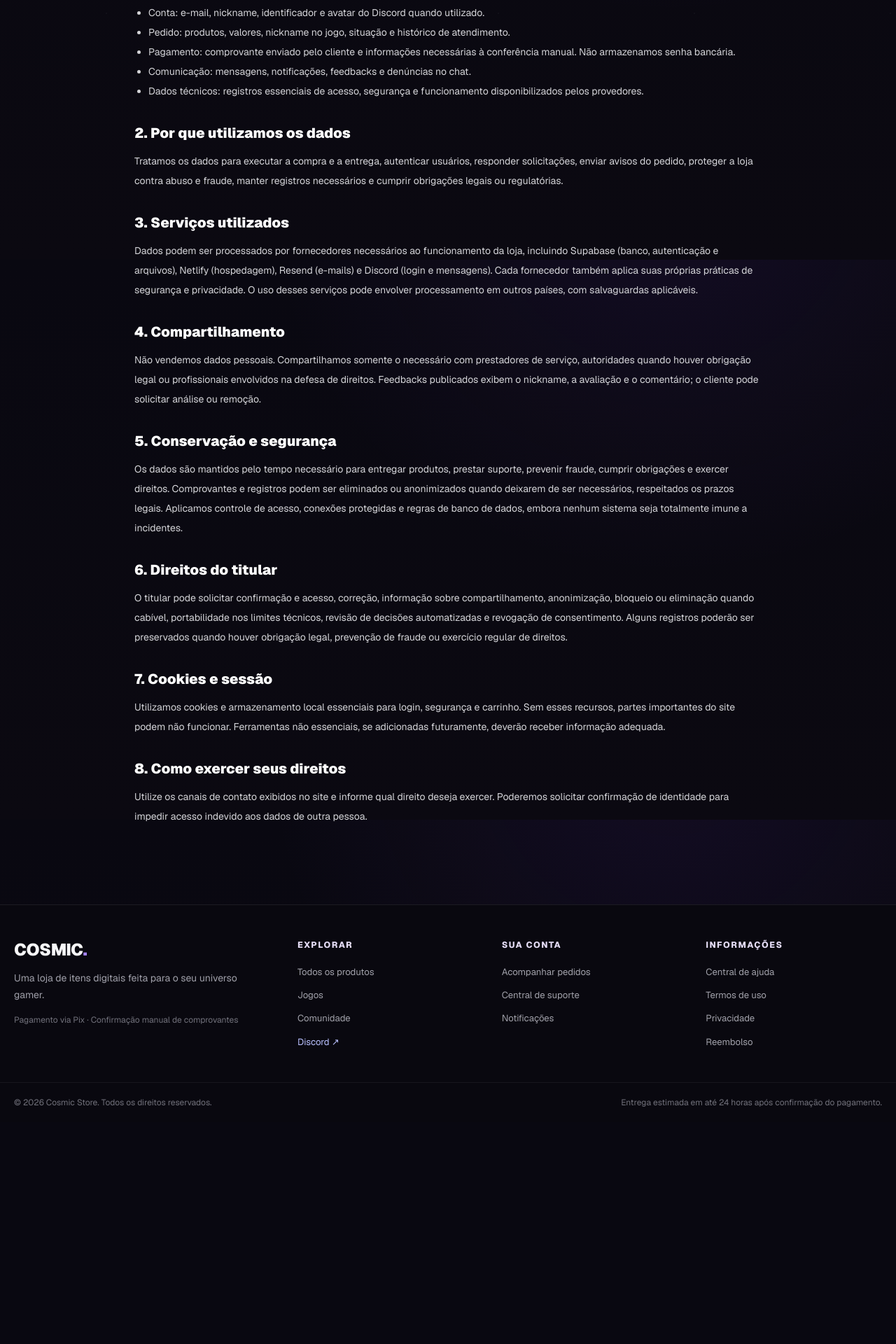
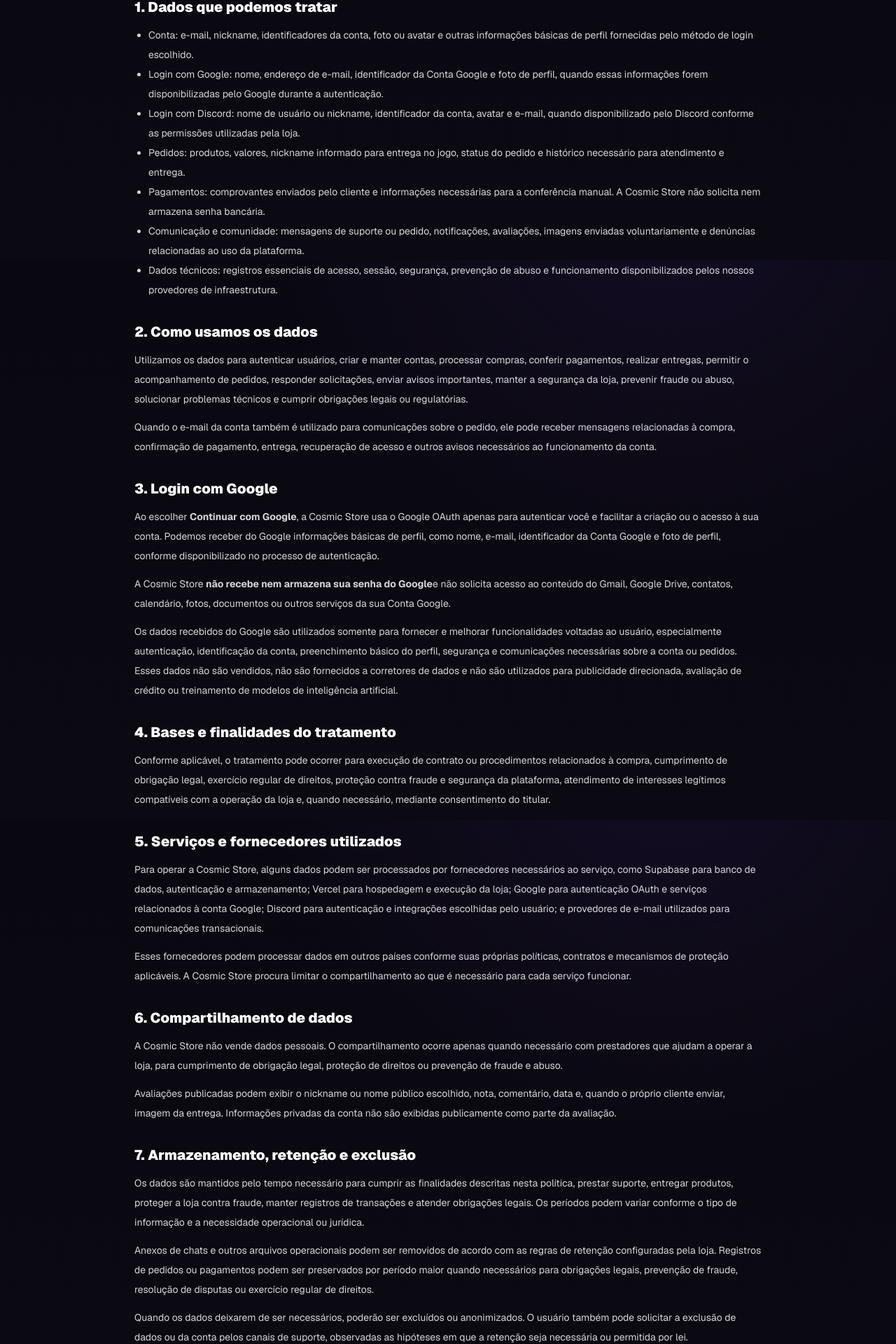
Before and after one commit to joaolucascorrea8-cell/cosmic-store-Atualizado, a Next.js app: page /privacidade in a window 1280 px wide. Shown: the part 429-2349 px from the top of the page at 70% size. Before the commit the page ends 2032 px from the top, so only its background shows below. Built offline with nearby package versions, Linux system fonts and the light colour scheme; no server answers.

Commit message:
Atualiza politica de privacidade para Google OAuth

```diff
--- a/app/privacidade/page.tsx
+++ b/app/privacidade/page.tsx
@@ -1,12 +1,235 @@
 import LegalPage from "@/app/components/LegalPage";
 
-export default function PrivacyPage(){return <LegalPage eyebrow="Seus dados" title="Política de Privacidade" intro="A Cosmic Store utiliza apenas os dados necessários para manter contas, processar pedidos, prestar suporte, prevenir fraudes e cumprir obrigações legais. Esta política segue os princípios de finalidade, necessidade, transparência e segurança da LGPD.">
-  <section><h2>1. Dados que tratamos</h2><ul><li>Conta: e-mail, nickname, identificador e avatar do Discord quando utilizado.</li><li>Pedido: produtos, valores, nickname no jogo, situação e histórico de atendimento.</li><li>Pagamento: comprovante enviado pelo cliente e informações necessárias à conferência manual. Não armazenamos senha bancária.</li><li>Comunicação: mensagens, notificações, feedbacks e denúncias no chat.</li><li>Dados técnicos: registros essenciais de acesso, segurança e funcionamento disponibilizados pelos provedores.</li></ul></section>
-  <section><h2>2. Por que utilizamos os dados</h2><p>Tratamos os dados para executar a compra e a entrega, autenticar usuários, responder solicitações, enviar avisos do pedido, proteger a loja contra abuso e fraude, manter registros necessários e cumprir obrigações legais ou regulatórias.</p></section>
-  <section><h2>3. Serviços utilizados</h2><p>Dados podem ser processados por fornecedores necessários ao funcionamento da loja, incluindo Supabase (banco, autenticação e arquivos), Netlify (hospedagem), Resend (e-mails) e Discord (login e mensagens). Cada fornecedor também aplica suas próprias práticas de segurança e privacidade. O uso desses serviços pode envolver processamento em outros países, com salvaguardas aplicáveis.</p></section>
-  <section><h2>4. Compartilhamento</h2><p>Não vendemos dados pessoais. Compartilhamos somente o necessário com prestadores de serviço, autoridades quando houver obrigação legal ou profissionais envolvidos na defesa de direitos. Feedbacks publicados exibem o nickname, a avaliação e o comentário; o cliente pode solicitar análise ou remoção.</p></section>
-  <section><h2>5. Conservação e segurança</h2><p>Os dados são mantidos pelo tempo necessário para entregar produtos, prestar suporte, prevenir fraude, cumprir obrigações e exercer direitos. Comprovantes e registros podem ser eliminados ou anonimizados quando deixarem de ser necessários, respeitados os prazos legais. Aplicamos controle de acesso, conexões protegidas e regras de banco de dados, embora nenhum sistema seja totalmente imune a incidentes.</p></section>
-  <section><h2>6. Direitos do titular</h2><p>O titular pode solicitar confirmação e acesso, correção, informação sobre compartilhamento, anonimização, bloqueio ou eliminação quando cabível, portabilidade nos limites técnicos, revisão de decisões automatizadas e revogação de consentimento. Alguns registros poderão ser preservados quando houver obrigação legal, prevenção de fraude ou exercício regular de direitos.</p></section>
-  <section><h2>7. Cookies e sessão</h2><p>Utilizamos cookies e armazenamento local essenciais para login, segurança e carrinho. Sem esses recursos, partes importantes do site podem não funcionar. Ferramentas não essenciais, se adicionadas futuramente, deverão receber informação adequada.</p></section>
-  <section><h2>8. Como exercer seus direitos</h2><p>Utilize os canais de contato exibidos no site e informe qual direito deseja exercer. Poderemos solicitar confirmação de identidade para impedir acesso indevido aos dados de outra pessoa.</p></section>
-</LegalPage>}
+export default function PrivacyPage() {
+  return (
+    <LegalPage
+      eyebrow="Seus dados"
+      title="Política de Privacidade"
+      intro="A Cosmic Store utiliza somente os dados necessários para criar e proteger contas, processar pedidos, realizar entregas, prestar suporte, enviar comunicações importantes e cumprir obrigações legais. Esta política também explica, de forma específica, como tratamos os dados recebidos quando você escolhe entrar com Google ou Discord."
+    >
+      <section>
+        <h2>1. Dados que podemos tratar</h2>
+        <ul>
+          <li>
+            Conta: e-mail, nickname, identificadores da conta, foto ou avatar e
+            outras informações básicas de perfil fornecidas pelo método de login
+            escolhido.
+          </li>
+          <li>
+            Login com Google: nome, endereço de e-mail, identificador da Conta
+            Google e foto de perfil, quando essas informações forem
+            disponibilizadas pelo Google durante a autenticação.
+          </li>
+          <li>
+            Login com Discord: nome de usuário ou nickname, identificador da
+            conta, avatar e e-mail, quando disponibilizado pelo Discord conforme
+            as permissões utilizadas pela loja.
+          </li>
+          <li>
+            Pedidos: produtos, valores, nickname informado para entrega no jogo,
+            status do pedido e histórico necessário para atendimento e entrega.
+          </li>
+          <li>
+            Pagamentos: comprovantes enviados pelo cliente e informações
+            necessárias para a conferência manual. A Cosmic Store não solicita
+            nem armazena senha bancária.
+          </li>
+          <li>
+            Comunicação e comunidade: mensagens de suporte ou pedido,
+            notificações, avaliações, imagens enviadas voluntariamente e denúncias
+            relacionadas ao uso da plataforma.
+          </li>
+          <li>
+            Dados técnicos: registros essenciais de acesso, sessão, segurança,
+            prevenção de abuso e funcionamento disponibilizados pelos nossos
+            provedores de infraestrutura.
+          </li>
+        </ul>
+      </section>
+
+      <section>
+        <h2>2. Como usamos os dados</h2>
+        <p>
+          Utilizamos os dados para autenticar usuários, criar e manter contas,
+          processar compras, conferir pagamentos, realizar entregas, permitir o
+          acompanhamento de pedidos, responder solicitações, enviar avisos
+          importantes, manter a segurança da loja, prevenir fraude ou abuso,
+          solucionar problemas técnicos e cumprir obrigações legais ou
+          regulatórias.
+        </p>
+        <p>
+          Quando o e-mail da conta também é utilizado para comunicações sobre o
+          pedido, ele pode receber mensagens relacionadas à compra, confirmação de
+          pagamento, entrega, recuperação de acesso e outros avisos necessários ao
+          funcionamento da conta.
+        </p>
+      </section>
+
+      <section>
+        <h2>3. Login com Google</h2>
+        <p>
+          Ao escolher <strong>Continuar com Google</strong>, a Cosmic Store usa o
+          Google OAuth apenas para autenticar você e facilitar a criação ou o
+          acesso à sua conta. Podemos receber do Google informações básicas de
+          perfil, como nome, e-mail, identificador da Conta Google e foto de
+          perfil, conforme disponibilizado no processo de autenticação.
+        </p>
+        <p>
+          A Cosmic Store <strong>não recebe nem armazena sua senha do Google</strong>
+          e não solicita acesso ao conteúdo do Gmail, Google Drive, contatos,
+          calendário, fotos, documentos ou outros serviços da sua Conta Google.
+        </p>
+        <p>
+          Os dados recebidos do Google são utilizados somente para fornecer e
+          melhorar funcionalidades voltadas ao usuário, especialmente autenticação,
+          identificação da conta, preenchimento básico do perfil, segurança e
+          comunicações necessárias sobre a conta ou pedidos. Esses dados não são
+          vendidos, não são fornecidos a corretores de dados e não são utilizados
+          para publicidade direcionada, avaliação de crédito ou treinamento de
+          modelos de inteligência artificial.
+        </p>
+      </section>
+
+      <section>
+        <h2>4. Bases e finalidades do tratamento</h2>
+        <p>
+          Conforme aplicável, o tratamento pode ocorrer para execução de contrato
+          ou procedimentos relacionados à compra, cumprimento de obrigação legal,
+          exercício regular de direitos, proteção contra fraude e segurança da
+          plataforma, atendimento de interesses legítimos compatíveis com a
+          operação da loja e, quando necessário, mediante consentimento do titular.
+        </p>
+      </section>
+
+      <section>
+        <h2>5. Serviços e fornecedores utilizados</h2>
+        <p>
+          Para operar a Cosmic Store, alguns dados podem ser processados por
+          fornecedores necessários ao serviço, como Supabase para banco de dados,
+          autenticação e armazenamento; Vercel para hospedagem e execução da loja;
+          Google para autenticação OAuth e serviços relacionados à conta Google;
+          Discord para autenticação e integrações escolhidas pelo usuário; e
+          provedores de e-mail utilizados para comunicações transacionais.
+        </p>
+        <p>
+          Esses fornecedores podem processar dados em outros países conforme suas
+          próprias políticas, contratos e mecanismos de proteção aplicáveis. A
+          Cosmic Store procura limitar o compartilhamento ao que é necessário para
+          cada serviço funcionar.
+        </p>
+      </section>
+
+      <section>
+        <h2>6. Compartilhamento de dados</h2>
+        <p>
+          A Cosmic Store não vende dados pessoais. O compartilhamento ocorre apenas
+          quando necessário com prestadores que ajudam a operar a loja, para
+          cumprimento de obrigação legal, proteção de direitos ou prevenção de
+          fraude e abuso.
+        </p>
+        <p>
+          Avaliações publicadas podem exibir o nickname ou nome público escolhido,
+          nota, comentário, data e, quando o próprio cliente enviar, imagem da
+          entrega. Informações privadas da conta não são exibidas publicamente como
+          parte da avaliação.
+        </p>
+      </section>
+
+      <section>
+        <h2>7. Armazenamento, retenção e exclusão</h2>
+        <p>
+          Os dados são mantidos pelo tempo necessário para cumprir as finalidades
+          descritas nesta política, prestar suporte, entregar produtos, proteger a
+          loja contra fraude, manter registros de transações e atender obrigações
+          legais. Os períodos podem variar conforme o tipo de informação e a
+          necessidade operacional ou jurídica.
+        </p>
+        <p>
+          Anexos de chats e outros arquivos operacionais podem ser removidos de
+          acordo com as regras de retenção configuradas pela loja. Registros de
+          pedidos ou pagamentos podem ser preservados por período maior quando
+          necessários para obrigações legais, prevenção de fraude, resolução de
+          disputas ou exercício regular de direitos.
+        </p>
+        <p>
+          Quando os dados deixarem de ser necessários, poderão ser excluídos ou
+          anonimizados. O usuário também pode solicitar a exclusão de dados ou da
+          conta pelos canais de suporte, observadas as hipóteses em que a retenção
+          seja necessária ou permitida por lei.
+        </p>
+      </section>
+
+      <section>
+        <h2>8. Revogação do acesso do Google</h2>
+        <p>
+          O usuário pode remover a autorização concedida à Cosmic Store pelas
+          configurações de segurança da própria Conta Google. A revogação impede
+          novos usos daquela autorização, mas não elimina automaticamente dados que
+          já precisem ser mantidos pela Cosmic Store por motivos de conta, pedido,
+          segurança ou obrigação legal. Para solicitar exclusão dos dados mantidos
+          pela loja, utilize nossos canais de suporte.
+        </p>
+      </section>
+
+      <section>
+        <h2>9. Segurança</h2>
+        <p>
+          Aplicamos medidas destinadas a proteger os dados, incluindo controle de
+          acesso, autenticação, conexões protegidas, políticas de banco de dados e
+          restrição de credenciais administrativas. Apesar dessas medidas, nenhum
+          serviço conectado à internet pode garantir segurança absoluta contra todos
+          os tipos de incidente.
+        </p>
+      </section>
+
+      <section>
+        <h2>10. Direitos do titular</h2>
+        <p>
+          Nos termos da legislação aplicável, inclusive a LGPD quando cabível, o
+          titular pode solicitar confirmação e acesso aos dados, correção,
+          informações sobre compartilhamento, anonimização, bloqueio ou eliminação
+          quando aplicável, portabilidade nos limites técnicos e legais, revogação
+          de consentimento e outras medidas previstas em lei.
+        </p>
+        <p>
+          Alguns registros poderão ser preservados mesmo após uma solicitação de
+          exclusão quando houver obrigação legal, necessidade de prevenção de
+          fraude, resolução de disputa ou exercício regular de direitos.
+        </p>
+      </section>
+
+      <section>
+        <h2>11. Cookies, sessão e armazenamento local</h2>
+        <p>
+          Utilizamos cookies e armazenamento local essenciais para autenticação,
+          manutenção da sessão, segurança, carrinho e funcionamento de recursos da
+          loja. Sem esses mecanismos, algumas funcionalidades podem não operar
+          corretamente. Caso sejam adicionadas ferramentas não essenciais no
+          futuro, as informações e controles correspondentes deverão ser
+          apresentados de forma adequada.
+        </p>
+      </section>
+
+      <section>
+        <h2>12. Como exercer seus direitos e falar conosco</h2>
+        <p>
+          Para solicitar acesso, correção, exclusão, esclarecimentos sobre seus
+          dados ou qualquer outro direito relacionado à privacidade, utilize os
+          canais oficiais de suporte disponibilizados pela Cosmic Store. Podemos
+          solicitar confirmação de identidade para evitar que dados sejam entregues
+          ou alterados por uma pessoa não autorizada.
+        </p>
+      </section>
+
+      <section>
+        <h2>13. Atualizações desta política</h2>
+        <p>
+          Esta política poderá ser atualizada quando houver mudanças relevantes na
+          Cosmic Store, nos fornecedores utilizados ou na forma de tratamento de
+          dados. A versão publicada nesta página será a versão aplicável e deverá
+          permanecer acessível aos usuários pelo próprio site.
+        </p>
+      </section>
+    </LegalPage>
+  );
+}
```
